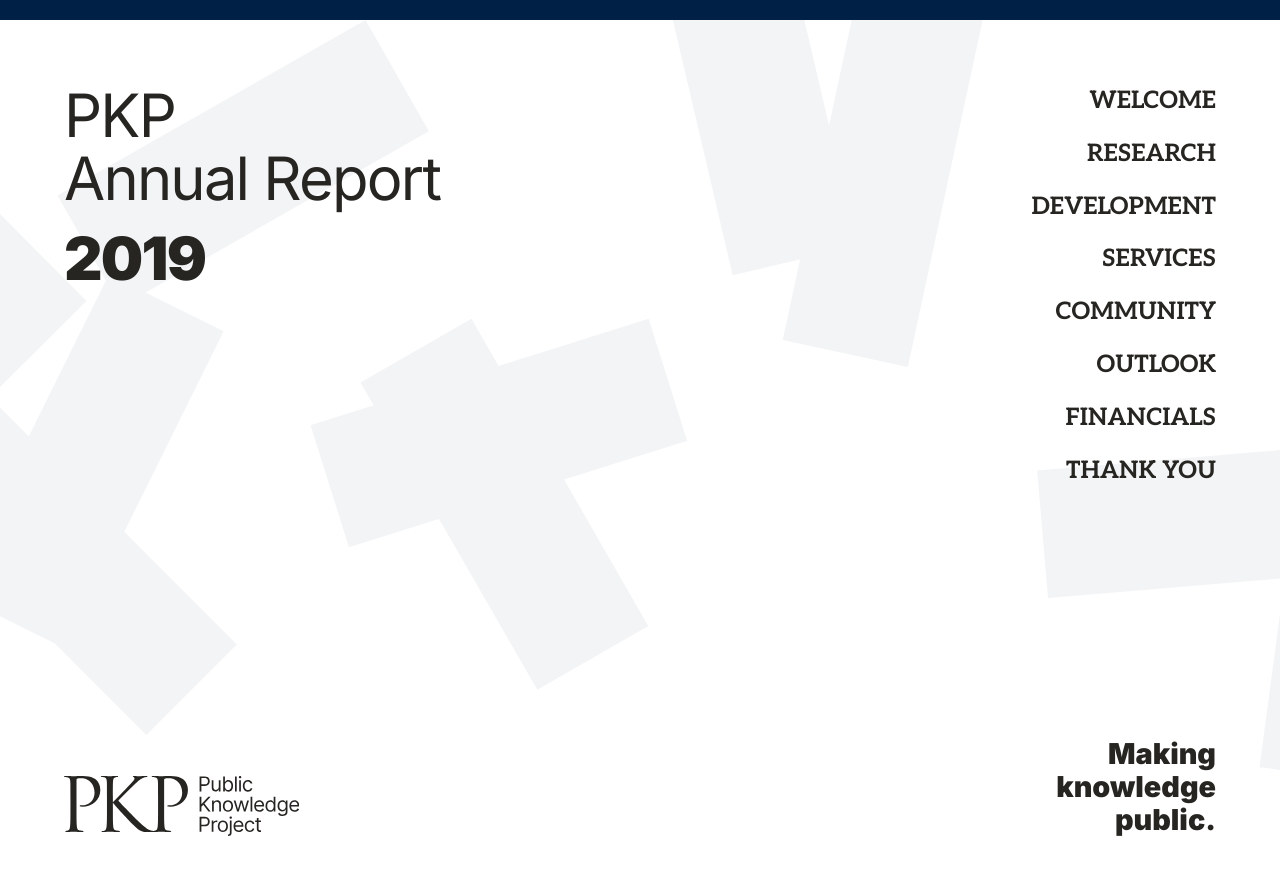
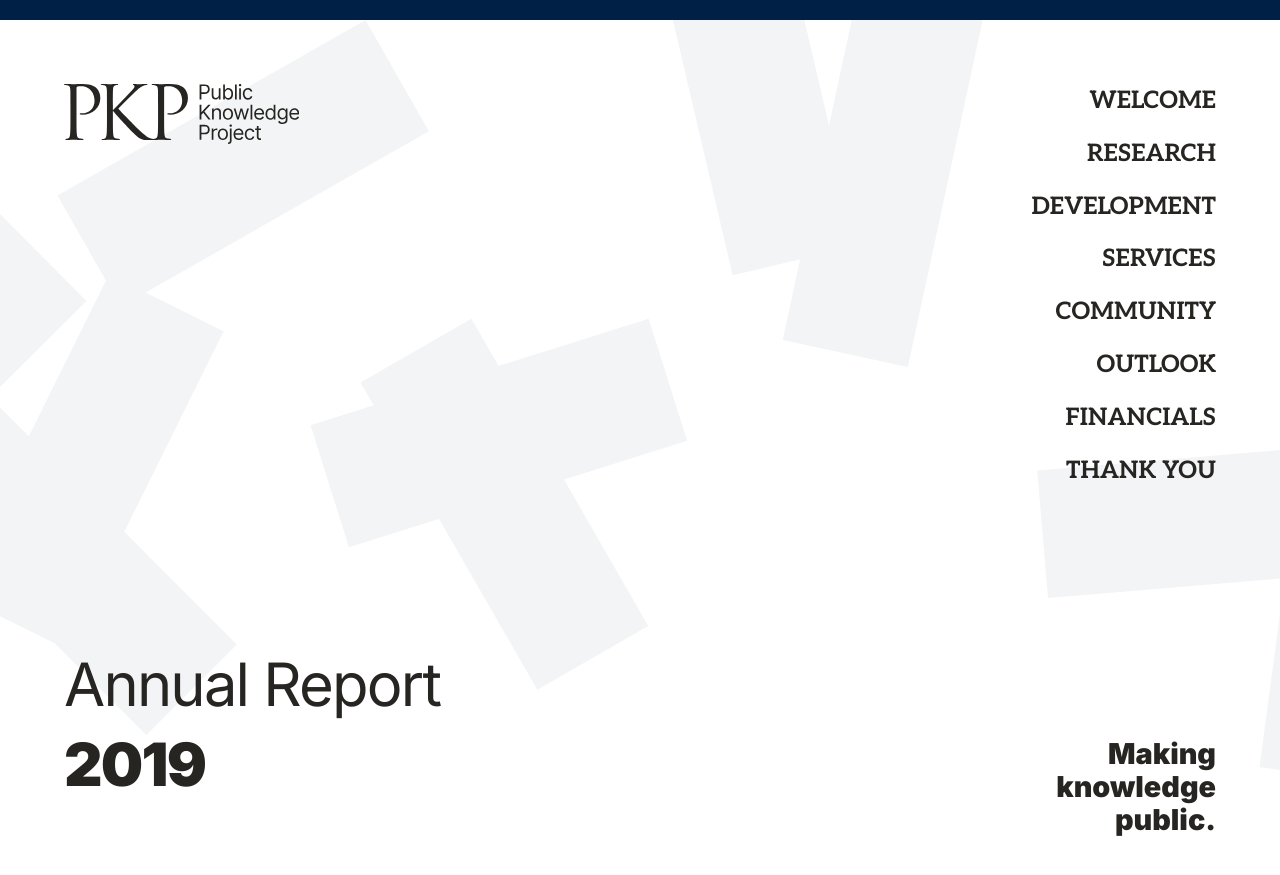
Before and after one commit to sssoz/pkp-annual-report, a Jekyll site: the page built from index.md, in a window 1280 px wide and 900 px high. Shown: the top 875 px of the window. Built offline with Jekyll 4.4.1, drawn with Linux system fonts in a browser that asks for light colours.

Commit message:
Move heading elements

```diff
--- a/_includes/header.html
+++ b/_includes/header.html
@@ -1,10 +1,6 @@
 <header class="section header">
   <div>
-    <h1>
-      {{ site.author.abbr }} <br/>
-      {{ site.title }} <br/>
-      <strong>{{ site.year }}</strong>
-    </h1>
+    <a href="https://pkp.sfu.ca/" target="_blank" rel="noopener">{% include svg/logo.svg %}</a>
   </div>
 
   <div>
@@ -22,7 +18,10 @@
   </div>
 
   <div>
-    <a href="https://pkp.sfu.ca/" target="_blank" rel="noopener">{% include svg/logo.svg %}</a>
+    <h1>
+      {{ site.title }} <br/>
+      <strong>{{ site.year }}</strong>
+    </h1>
   </div>
 
   <div>
```
